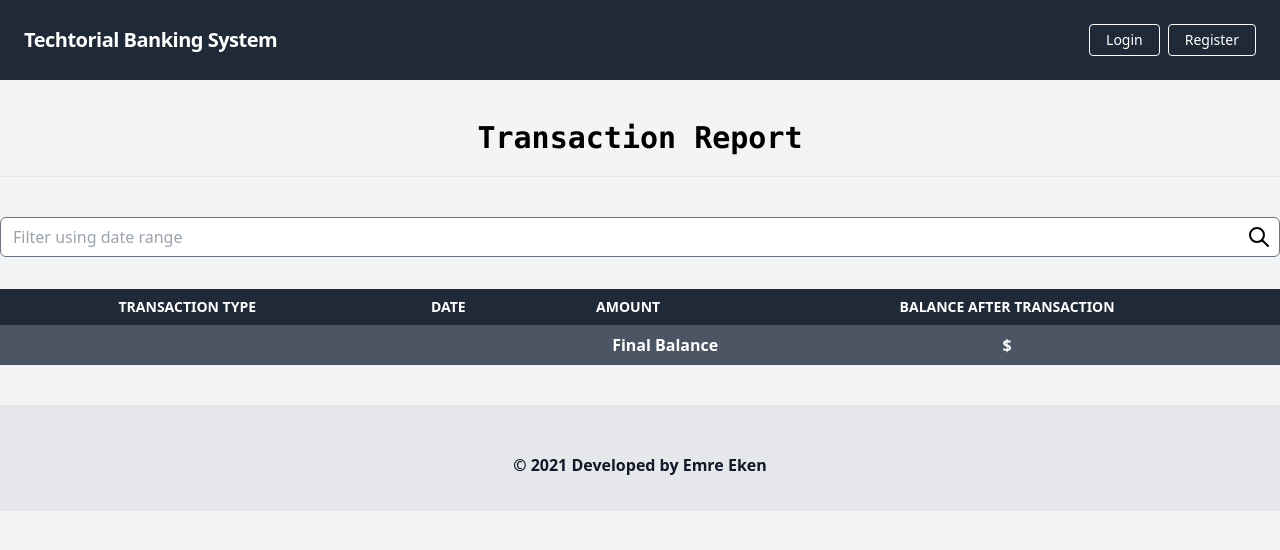
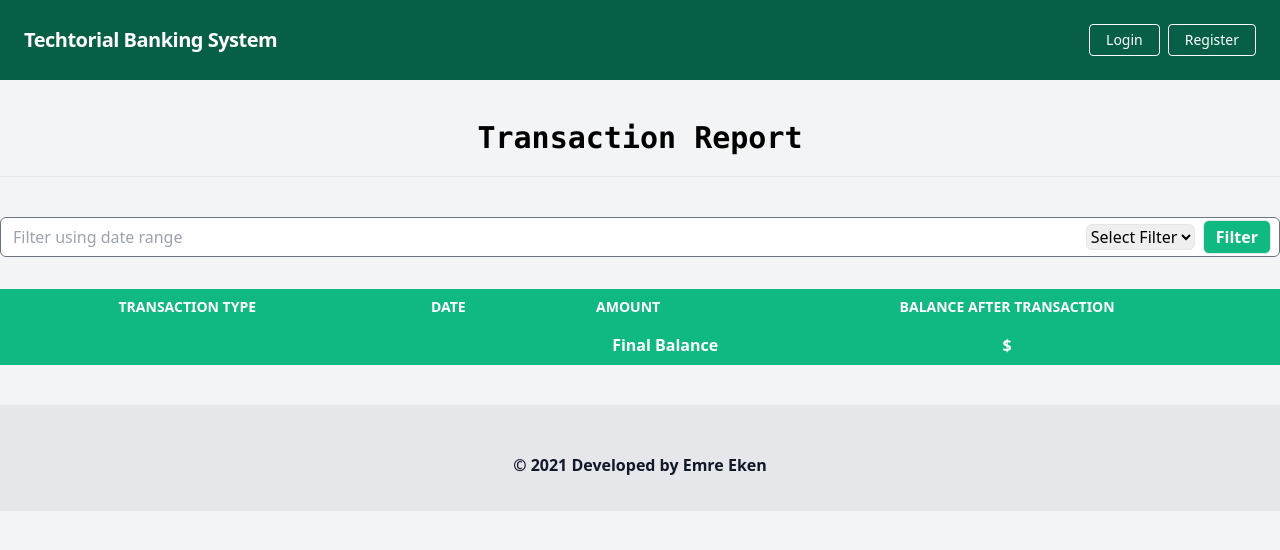
Before and after one commit to emreeken183425/banking-system, a Django app: template templates/transactions/transaction_report.html in a window 1280 px wide. Shown: the top 550 px of the page. Run offline with Django 3.2, Linux system fonts and the light colour scheme; the template is opened without the code that fills it: values that come from a table or form of the project are taken from there, others are empty; parts of the project's set-up code (start-up, migrations or seed data) failed here and were passed over; some libraries are stand-ins or nearby versions.

Commit message:
transactions

```diff
--- a/banking_system/settings.py
+++ b/banking_system/settings.py
@@ -30,7 +30,7 @@
 
 ALLOWED_HOSTS = []
 
-LOGIN_REDIRECT_URL = '/transactions/report'
+LOGIN_REDIRECT_URL = '/'
 
 
 # Application definition
@@ -150,3 +150,4 @@
 CELERY_TASK_SERIALIZER = 'json'
 CELERY_RESULT_SERIALIZER = 'json'
 CELERY_TIMEZONE = TIME_ZONE
+RESTRICT_ADMIN = True
--- a/templates/core/navbar.html
+++ b/templates/core/navbar.html
@@ -1,7 +1,7 @@
 
 
 
-<nav class="flex items-center justify-between flex-wrap bg-gray-800 p-6">
+<nav class="flex items-center justify-between flex-wrap bg-green-800 p-6">
     <div class="flex items-center flex-shrink-0 text-white mr-6">
         <span class="font-semibold text-xl tracking-tight">Techtorial Banking System</span>
     </div>
@@ -26,12 +26,13 @@
                     Create an Account
                 </a>
             </div>
+             <div>
+                <a href="{% url 'accounts:user_logout' %}" class="inline-block font-medium text-sm px-4 py-2 leading-none border rounded text-white border-white hover:border-transparent hover:text-gray-800 hover:bg-white mt-4 lg:mt-0">Logout</a>
+            </div>
             <div>
                 <a href="#" class="inline-block font-medium text-sm px-4 py-2 leading-none border rounded text-white border-white hover:border-transparent hover:text-gray-800 hover:bg-white mt-4 lg:mt-0">Welcome {{request.user.username}} </a>
             </div>
-            <div>
-                <a href="{% url 'accounts:user_logout' %}" class="inline-block font-medium text-sm px-4 py-2 leading-none border rounded text-white border-white hover:border-transparent hover:text-gray-800 hover:bg-white mt-4 lg:mt-0">Logout</a>
-            </div>
+
             <div class="m-2 profile-container" >
                 <div class="relative inline-block">
                     <button class="inline-flex items-center justify-center rounded-full h-10 w-10" type="button" aria-haspopup="true" aria-expanded="false">
--- a/templates/transactions/transaction_report.html
+++ b/templates/transactions/transaction_report.html
@@ -15,11 +15,14 @@
 <form method="get">
 <div class="mt-10 h-10 pl-3 pr-2 bg-white border rounded-md border-gray-500 flex justify-between items-center relative">
 <input type="search" name="daterange" id="search" placeholder="Filter using date range" value="{{ request.GET.daterange }}" class="appearance-none w-full outline-none focus:outline-none active:outline-none" />
-            <button type="submit" class="ml-1 outline-none focus:outline-none active:outline-none">
-                <svg fill="none" stroke="currentColor" stroke-linecap="round" stroke-linejoin="round" stroke-width="2" viewBox="0 0 24 24" class="w-6 h-6">
-                    <path d="M21 21l-6-6m2-5a7 7 0 11-14 0 7 7 0 0114 0z"></path>
-                </svg>
-            </button>
+<select name="filter" id="filter" class="ml-2 border rounded-md">
+<option value="">Select Filter</option>
+<option value="date">Date</option>
+<option value="deposit">Deposit</option>
+<option value="withdrawal">Withdrawal</option>
+<option value="amount">Amount</option>
+</select>
+<button type="submit" class="ml-2 border rounded-md px-3 py-1 bg-green-500 text-white font-semibold hover:bg-green-600">Filter</button>
 </div>
 {% if form.daterange.errors %}
 {% for error in form.daterange.errors %}
@@ -28,7 +31,7 @@
 {% endif %}
 </form>
 <table class="table-auto mx-auto w-full mt-8">
-        <thead class="bg-gray-800 text-white">
+<thead class="bg-green-500 text-white">
 <tr class="uppercase font-semibold text-sm">
 <th class="px-4 py-2">Transaction Type</th>
 <th class="px-4 py-2">Date</th>
@@ -45,7 +48,7 @@
 <td class="border px-4 py-2 text-center">$ {{ transaction.balance_after_transaction }}</td>
 </tr>
 {% endfor %}
-        <tr class="bg-gray-600 text-white">
+<tr class="bg-green-500 text-white">
 <th class="px-4 py-2 text-right" colspan="3">Final Balance</th>
 <th class="px-4 py-2 text-center">$ {{ account.balance }}</th>
 </tr>
--- a/transactions/forms.py
+++ b/transactions/forms.py
@@ -75,6 +75,8 @@
 
 class TransactionDateRangeForm(forms.Form):
     daterange = forms.CharField(required=False)
+    min_amount = forms.DecimalField(required=False)
+    max_amount = forms.DecimalField(required=False)
 
     def clean_daterange(self):
         daterange = self.cleaned_data.get("daterange")
```
Also changed, not shown: transactions/views.py (+20 -9 lines). Lines whose indentation alone changed are shown as unchanged.
